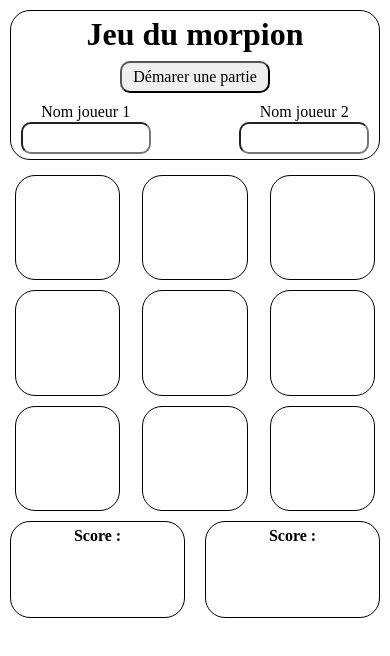
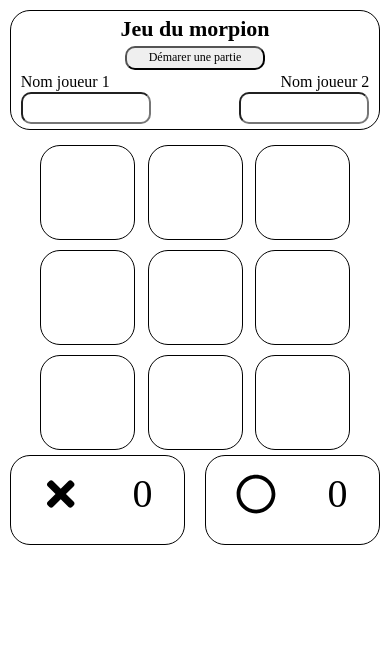
Before and after one commit to Antho3105/Morpion, a plain HTML site: page index.html in a window 390 px wide. Drawn offline with Linux system fonts and the light colour scheme.

Commit message:
game restart management and responsive update

```diff
--- a/css/mobile-style.css
+++ b/css/mobile-style.css
@@ -13,18 +13,21 @@
     }
 
 
-    .player h2, .player h3, .player p{
-    margin: 5px;
-    font-size: 16px;
+    .player h2,
+    .player h3 {
+        margin: 15px 5px;
+        font-size: 22px;
+    }
+
+    .player p {
+        margin: 15px 5px;
+    }
 }
 
-
-}
-
-@media screen and (max-width:550px) {
+@media screen and (max-width:600px) {
 
     .gestion {
-        height: 150px;
+        height: 120px;
         margin: 10px 0;
     }
 
@@ -38,16 +41,30 @@
     #start,
     #stop,
     #restart {
-    top: 50px;
+        top: 50px;
     }
 
     .player {
-        height: 25vw;
+        height: 23vw;
         width: calc(45vw);
         min-width: 150px;
         min-height: 90px;
         max-width: none;
+
     }
+
+   .player h2,
+    .player h3 {
+
+        margin: 5px 5px;
+        font-size: 18px;
+    }
+
+    .player p {
+        margin: 5px 5px;
+        width: 45%;
+    }
+
 
     #playerOne {
         top: auto;
@@ -62,20 +79,20 @@
     }
 
     .morpion {
-        height: calc(120vw);
-        min-height: 430px;
+        height: calc(107vw);
+        min-height: 425px;
         min-width: 320px;
     }
 
     .game {
-        width: calc(95vw);
+        width: calc(80vw);
         min-width: 320px
     }
 
     .bloc {
-        width: 27vw;
+        width: 24vw;
         min-width: 95px;
-        height: 27vw;
+        height: 24vw;
         min-height: 95px;
         margin: 5px 5px;
 
@@ -84,7 +101,54 @@
     .bloc svg {
         font-size: 90px;
     }
+    .player svg{
+        font-size: 70px;
+    }
 
+}
+
+
+@media screen and (max-width:530px) {
+    .player svg{
+        font-size: 50px;
+    }
+}
+
+@media screen and (max-width:450px) {
+
+    .gestion {
+        height: 120px;
+    }
+
+    #player1 label {
+        text-align: left;
+    }
+
+    #player2 label {
+        text-align: right;
+    }
+
+    .gestion h1 {
+        font-size: 22px;
+    }
+
+    .player P {
+        margin: 0;
+    }
+
+    #start,
+    #stop,
+    #restart {
+        top: 35px;
+        font-size: 12px;
+        padding: 3px 2px;
+        width: 140px;
+        left: calc(50% - 70px);
+    }
+
+    .player svg{
+        font-size: 40px;
+    }
 
 }
 
--- a/css/style.css
+++ b/css/style.css
@@ -1,5 +1,3 @@
-
-
 /*----------------------------------------------------------------
 GLOBAL
 ---------------------------------------------------------------- */
@@ -131,19 +129,19 @@ MORPION
   position: relative;
 }
 
-.game{
+.game {
   margin: 0 auto;
-  width: calc(60vw);
+  width: calc(56vw);
   max-width: 530px;
 }
 
 
 .bloc {
   cursor: pointer;
-  margin: 10px 10px;
-  width: 15vw;
+  margin: 5px 5px;
+  width: 17vw;
   max-width: 150px;
-  height: 15vw;
+  height: 17vw;
   max-height: 150px;
   border: black solid 1px;
   border-radius: 20px;
@@ -162,15 +160,41 @@ MORPION
   position: absolute;
   text-align: center;
   height: calc(56vw);
-  max-height: 520px;
-  width: calc(17vw);
+  max-height: 480px;
+  width: calc(19vw);
   max-width: 150px;
   border: 1px solid black;
   border-radius: 20px;
   transition: background-color 0.3s ease-in-out;
   transform-origin: center center;
+  overflow: hidden;
+  padding: 5px;
 }
 
+.playerCard {
+  position: relative;
+  display: flex;
+  justify-content: center;
+  flex-wrap: wrap;
+  text-align: center;
+  align-items: center;
+}
+
+
+.player svg {
+  font-size: 80px;
+  margin: 0 auto;
+}
+
+
+.player h2 {
+  width: 100%;
+}
+
+.player p {
+  font-size: 40px;
+  width: 100%;
+}
 
 #playerOne {
   top: 0;
@@ -179,7 +203,7 @@ MORPION
 
 #playerTwo {
   top: 0;
-  right: 0 ;
+  right: 0;
 }
 
 
--- a/index.html
+++ b/index.html
@@ -3,7 +3,7 @@
 
 <head>
     <meta charset="UTF-8" />
-    <title>Test JavaScript</title>
+    <title>Jeu du morpion</title>
     <link rel="stylesheet" href="css/normalize.css" />
 
     <link rel="stylesheet" href="css/style.css" />
@@ -40,10 +40,11 @@
         </section>
         <section class="morpion conteneur">
             <div id="playerOne" class="player">
+                <div class="playerCard">
                     <h2></h2>
-
-                    <h3>Score :</h3>
-                    <p id="scorePlayerOne"></p>
+                    <i class="fas fa-times"></i>
+                    <p id="scorePlayerOne">0</p>
+                </div>
             </div>
             <div class="game">
 
@@ -62,10 +63,11 @@
                 </div>
             </div>
             <div id="playerTwo" class="player">
+                <div class="playerCard">
                     <h2></h2>
-
-                    <h3>Score :</h3>
-                    <p id="scorePlayerTwo"></p>
+                    <i class="far fa-circle"></i>
+                    <p id="scorePlayerTwo">0</p>
+                </div>
             </div>
 
 
--- a/js/app.js
+++ b/js/app.js
@@ -15,6 +15,7 @@ let player2 = document.querySelector('#playerTwo')
 
 let bloc = document.querySelectorAll('.bloc')
 let turn = 0
+let playerTurn = 1
 
 let case11 = document.querySelector('#case11')
 let case12 = document.querySelector('#case12')
@@ -47,7 +48,6 @@ let show = (element) => {
 let Joueur1Gagne = () => {
     console.log('Joueur 1 gagne !');
     gameStart = false;
-    turn = 0;
     player1.style.backgroundColor = "green";
     player1.classList.add('winner')
     player2.style.backgroundColor = "";
@@ -62,7 +62,6 @@ let Joueur1Gagne = () => {
 let Joueur2Gagne = () => {
     console.log('Joueur 2 gagne !');
     gameStart = false;
-    turn = 0;
     player1.style.backgroundColor = "";
     player2.style.backgroundColor = "green";
     player2.classList.add('winner2')
@@ -75,8 +74,9 @@ let Joueur2Gagne = () => {
 
 let draw = () => {
     gameStart = false;
+    bloc.forEach(element =>
+        element.style.backgroundColor = "lightgrey")
     console.log('pas de gagnant');
-    turn = 0;
     player1.style.backgroundColor = "";
     player2.style.backgroundColor = "";
     startButton.style.display = "none";
@@ -89,6 +89,9 @@ let color = (case1, case2, case3) => {
     case1.style.backgroundColor = "green";
     case2.style.backgroundColor = "green";
     case3.style.backgroundColor = "green";
+    case1.style.boxShadow = "5px 5px 5px black";
+    case2.style.boxShadow = "5px 5px 5px black";
+    case3.style.boxShadow = "5px 5px 5px black";
 }
 
 
@@ -152,20 +155,22 @@ let checkResult = () => {
 let startGame = () => {
     bloc.forEach(element =>
         element.onclick = () => {
-            if (turn % 2 == 0 && gameStart) {
+            if (playerTurn === 1 && gameStart) {
                 if (document.querySelector(`#${element.id}`).innerHTML == "") {
                     document.querySelector(`#${element.id}`).innerHTML = `<i class="fas fa-times"></i>`;
                     document.querySelector(`#${element.id}`).classList.add('cross')
                     ++turn;
+                    playerTurn = 2
                     player1.style.backgroundColor = "";
                     player2.style.backgroundColor = "green";
                     checkResult();
                 }
-            } else if (turn % 2 != 0 && gameStart) {
+            } else if (playerTurn === 2 && gameStart) {
                 if (document.querySelector(`#${element.id}`).innerHTML == "") {
                     document.querySelector(`#${element.id}`).innerHTML = `<i class="far fa-circle"></i>`;
                     document.querySelector(`#${element.id}`).classList.add('circle')
                     ++turn;
+                    playerTurn = 1
                     player1.style.backgroundColor = "green";
                     player2.style.backgroundColor = "";
                     checkResult();
@@ -174,6 +179,9 @@ let startGame = () => {
         }
     )
 }
+
+
+
 
 startButton.onclick = () => {
     if (player1NameInput.value === "") {
@@ -194,6 +202,7 @@ startButton.onclick = () => {
     player2.style.backgroundColor = "";
     startGame();
     checkResult();
+    turn = 0
 }
 
 stopButton.onclick = () => {
@@ -210,6 +219,43 @@ stopButton.onclick = () => {
     player2.style.background = "";
     bloc.forEach(element =>
         element.style.backgroundColor = "")
+    bloc.forEach(element =>
+        element.style.boxShadow = "none");
     turn = 0
+    playerTurn = 1
     gameStart = false
+    scorePlayer1 = 0
+    returnScorePlayer1.innerHTML = 0;
+    scorePlayer2 = 0
+    returnScorePlayer2.innerHTML = 0;
+
 }
+
+
+restartButton.onclick = () => {
+    startButton.style.display = "none";
+    stopButton.style.display = "block";
+    restartButton.style.display = "none";
+    gameStart = true;
+    turn = 0
+    bloc.forEach(element =>
+        element.innerHTML = '')
+    bloc.forEach(element =>
+        element.style.backgroundColor = "")
+    bloc.forEach(element =>
+        element.classList = "bloc")
+    bloc.forEach(element =>
+        element.style.boxShadow = "none");
+    player2.classList.remove('winner2')
+    player1.classList.remove('winner')
+    if (playerTurn === 2){
+        player1.style.backgroundColor = "";
+        player2.style.backgroundColor = "green";
+    }else {
+        player1.style.backgroundColor = "green";
+        player2.style.backgroundColor = "";
+    }
+
+    startGame();
+    checkResult();
+}
```
Lines whose indentation alone changed are shown as unchanged.
